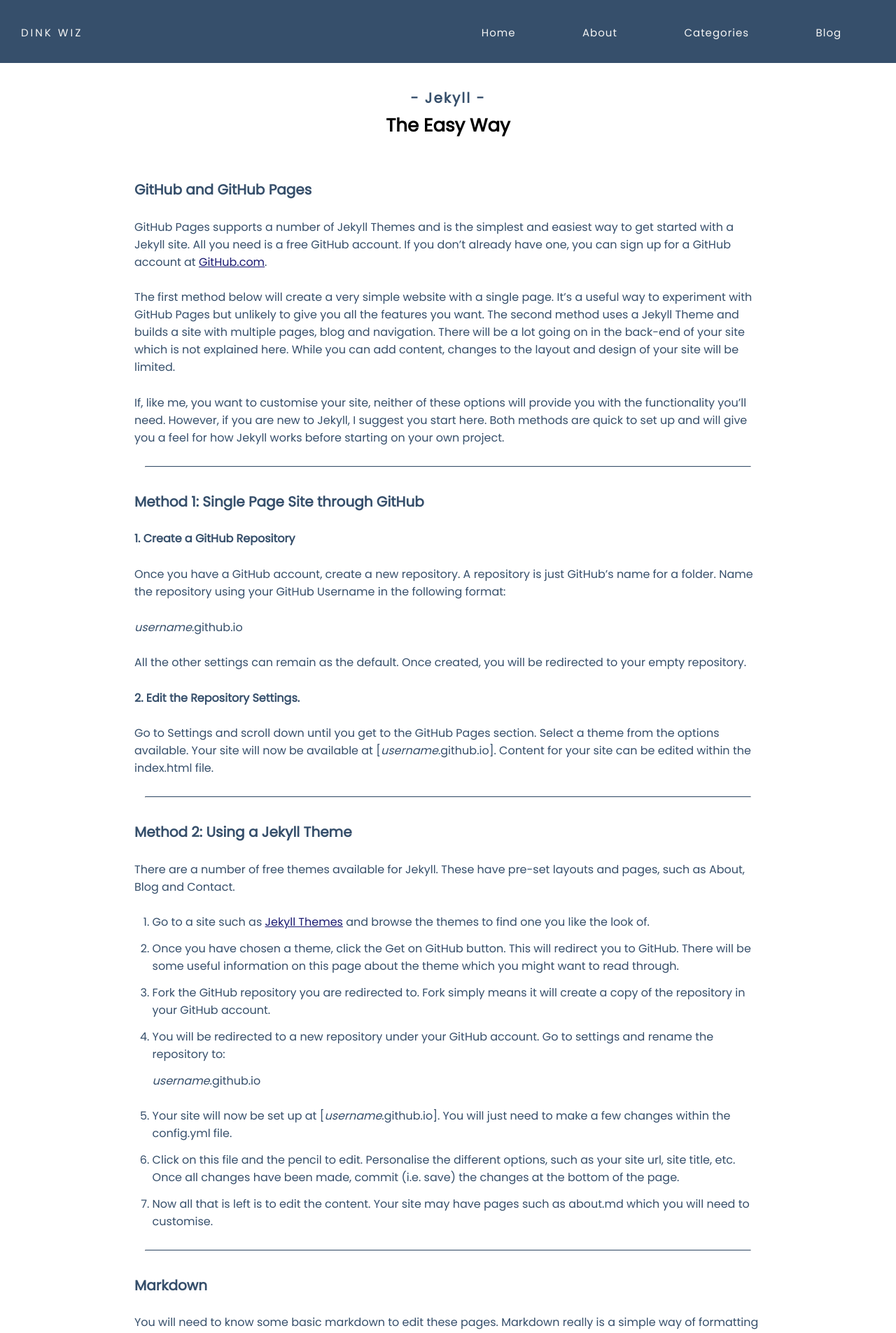
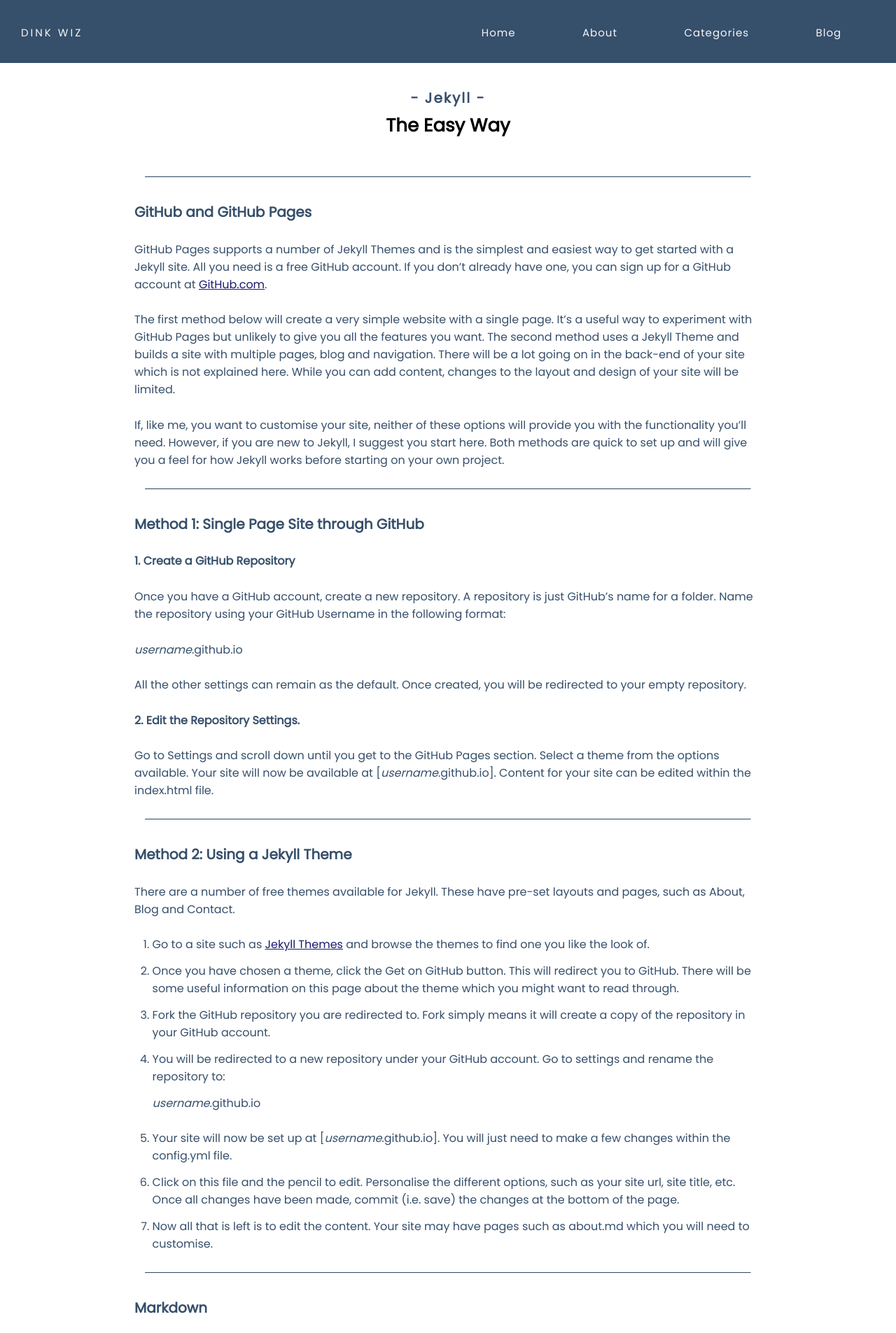
Before and after one commit to dinkwiz/dinkwiz.github.io, a Jekyll site: the page built from _posts/2020-07-14-Jekyll-Easy-Way.md, in a window 1280 px wide. Shown: the top 1905 px of the page at 70% size. Built offline with Jekyll 4.4.1, drawn with Linux system fonts in a browser that asks for light colours.

Commit message:
Update 2020-07-14-Jekyll-Easy-Way.md

```diff
--- a/_posts/2020-07-14-Jekyll-Easy-Way.md
+++ b/_posts/2020-07-14-Jekyll-Easy-Way.md
@@ -9,6 +9,8 @@ tags:
 - markdown
 category: Jekyll
 ---
+<hr class="line">
+
 #### GitHub and GitHub Pages
 
 GitHub Pages supports a number of Jekyll Themes and is the simplest and easiest way to get started with a Jekyll site. All you need is a free GitHub account. If you don't already have one, you can sign up for a GitHub account at [GitHub.com](http://github.com).
```
